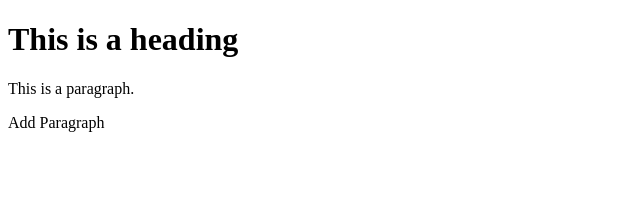
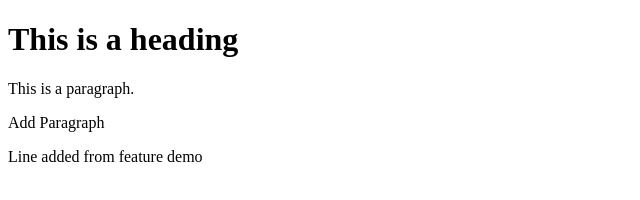
Before and after one commit to Jorgegallegos/FakeRepository, a plain HTML site: page index.html in a window 1280 px wide. Shown: the whole page, without its empty margins (0-640 px from the left). Drawn offline with Linux system fonts and the light colour scheme.

Commit message:
Line added from feature demo

```diff
--- a/index.html
+++ b/index.html
@@ -16,5 +16,7 @@
 
     <p>Add Paragraph</p>
 
+    <p>Line added from feature demo</p>
+
 </body>
 </html>
```
